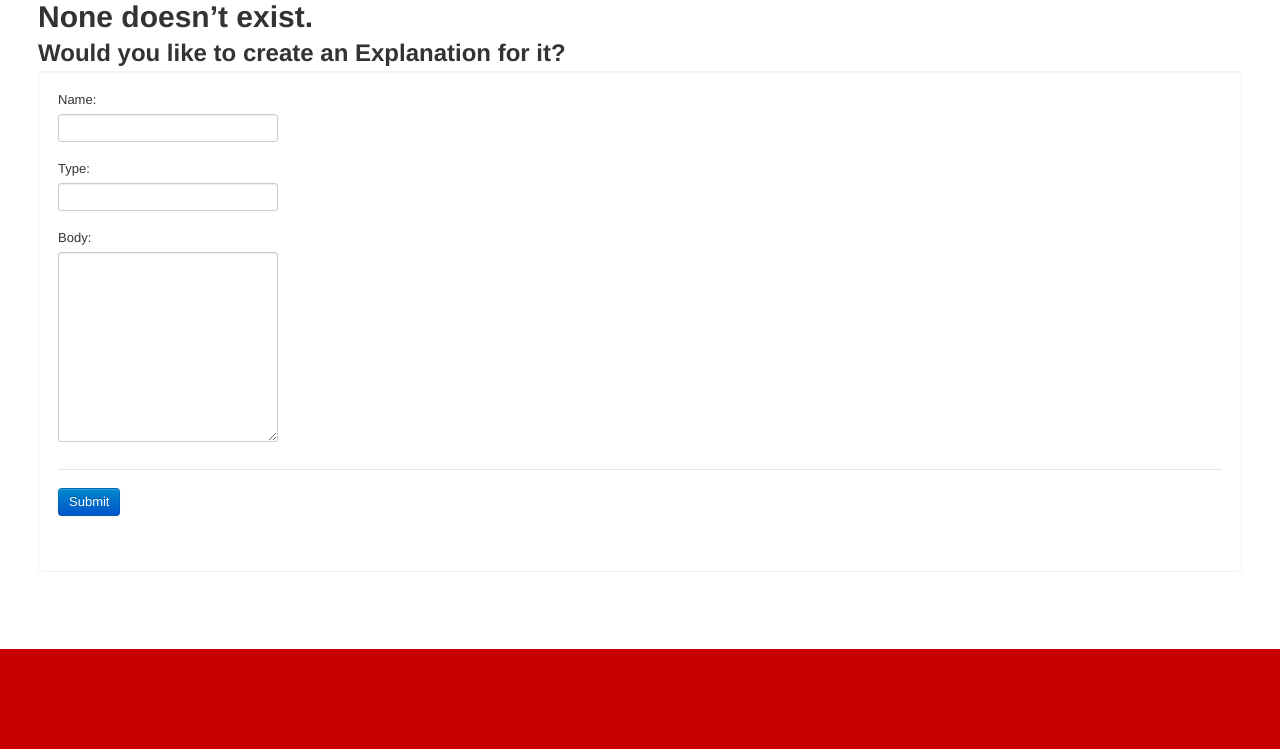
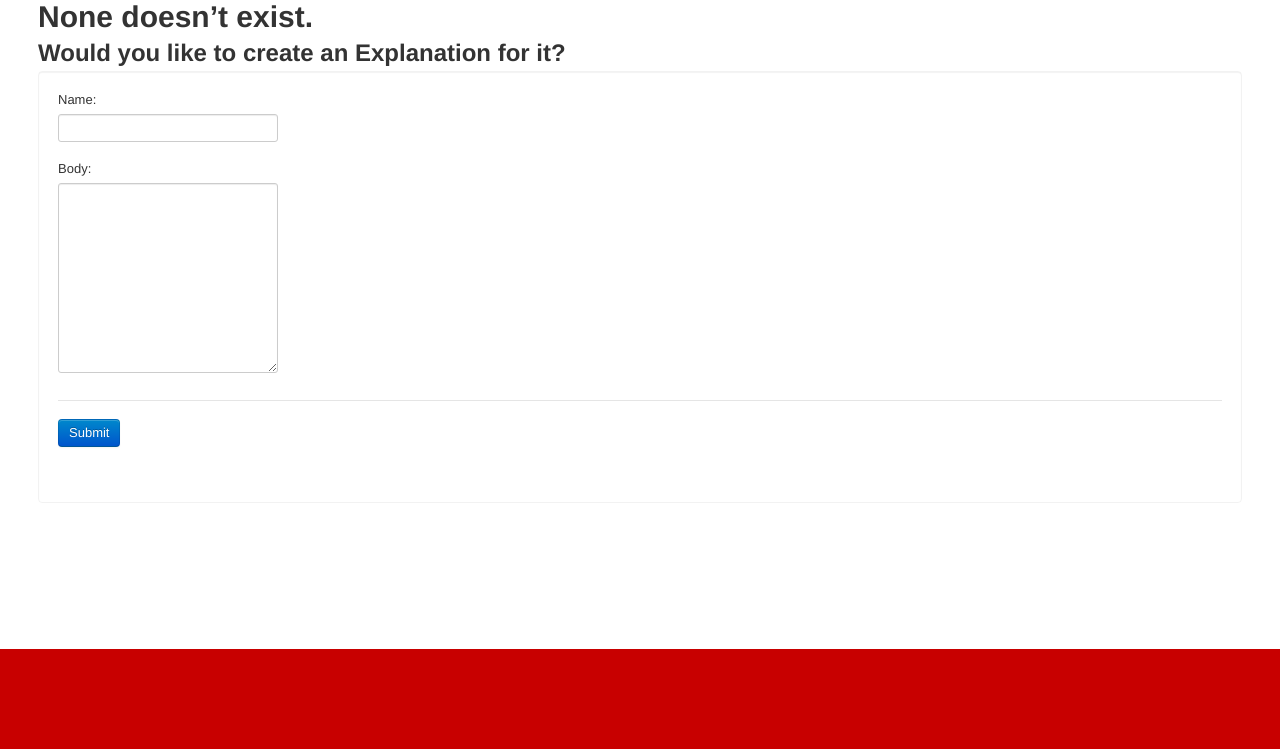
Before and after one commit to checoze/like-im-5ive, a Django app: page /entry/create in a window 1280 px wide. Shown: the part 51-800 px from the top of the page. Run offline with Django 3.2, Linux system fonts and the light colour scheme; parts of the project's set-up code (start-up, migrations or seed data) failed here and were passed over; some libraries are stand-ins or nearby versions.

Commit message:
Remove type.

```diff
--- a/apps/explain/models.py
+++ b/apps/explain/models.py
@@ -42,7 +42,6 @@ class Entry(Base):
     hex = models.CharField(max_length=10, blank=True)
     name = models.CharField(max_length=255)
     slug = models.SlugField(max_length=255)
-    type = models.CharField(max_length=40)
 
     #URL specific fields
     url = models.URLField(max_length=255, blank=True)
--- a/apps/explain/templates/explain/entry_prompt.html
+++ b/apps/explain/templates/explain/entry_prompt.html
@@ -13,13 +13,7 @@
             <span class="help-block">{{ entry_form.name.help_text }}</span>
         {% endif %}
     </div><!-- /.control-group -->
-    <div class="control-group">
-        {{ entry_form.type.label_tag }}
-        {{ entry_form.type }}
-        {% if entry_form.type.help_text %}
-            <span class="help-block">{{ entry_form.type.help_text }}</span>
-        {% endif %}
-    </div><!-- /.control-group -->
+
     {% for form in formset %}
         <div class="control-group">
             {{ form.id }}
```
